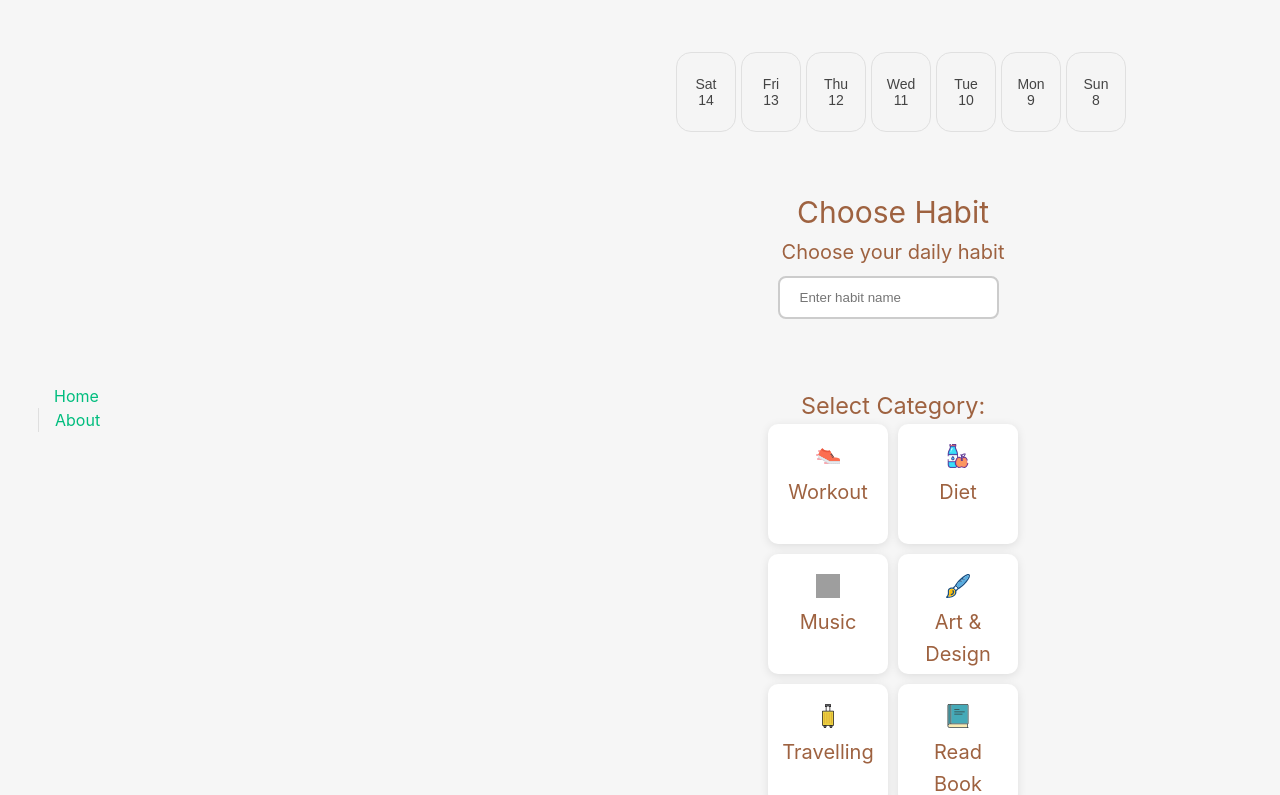
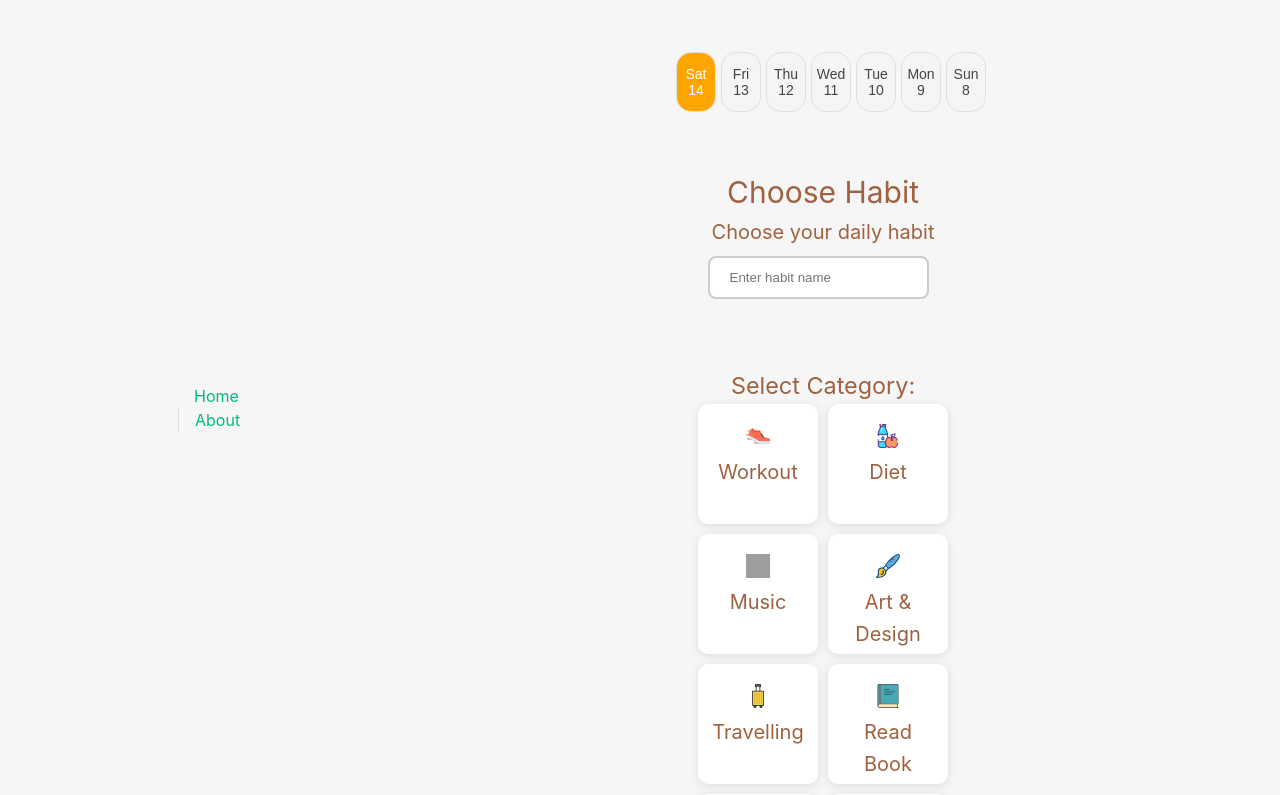
Before and after one commit to SeanMarkWD/HabitTrackerApp, a Vue app: page /day/1 in a window 1280 px wide. Before the commit this address led to /day/2024-09-14. Shown: the top 795 px of the page. Built offline with nearby package versions, Linux system fonts and the light colour scheme; grey boxes are pictures that could not be loaded.

Commit message:
final commit of what I have and going for the review

```diff
--- a/src/assets/main.css
+++ b/src/assets/main.css
@@ -137,8 +137,8 @@ a,
   align-items: center;
   justify-content: center;
   padding: 10px;
-  width: 60px;
-  height: 80px;
+  width: 40px;
+  height: 60px;
   border-radius: 15px;
   background-color: #f5f5f5; /* Light background for unselected */
   border: 1px solid #e0e0e0;
--- a/src/router/index.js
+++ b/src/router/index.js
@@ -1,6 +1,7 @@
 import { createRouter, createWebHistory } from 'vue-router';
 import MainView from '../views/MainView.vue';
 import HabitListView from '../views/HabitListView.vue';
+import AddHabitView from '../views/AddHabitView.vue';
 
 const router = createRouter({
   history: createWebHistory(import.meta.env.BASE_URL),
@@ -16,6 +17,11 @@ const router = createRouter({
         const today = new Date().toISOString().split('T')[0];
         return `/day/${today}`;
       },
+    },
+    {
+      path: '/add-habit',
+      name: 'AddHabit',
+      component: AddHabitView,
     },
     {
       path: '/manage-habits',
--- /dev/null
+++ b/src/views/AddHabitView.vue
@@ -0,0 +1,30 @@
+<script setup>
+import { useRouter } from 'vue-router';
+import AddHabitForm from '../components/AddHabitForm.vue';
+
+const router = useRouter();
+
+function onHabitAdded(habit) {
+  router.push('/');
+}
+</script>
+
+<template>
+  <div class="add-habit-view">
+    <h2>Add a New Habit</h2>
+    <AddHabitForm @habit-added="onHabitAdded" />
+  </div>
+</template>
+
+<style scoped>
+.add-habit-view {
+  display: flex;
+  flex-direction: column;
+  align-items: center;
+  padding: 20px;
+}
+
+h2 {
+  margin-bottom: 20px;
+}
+</style>
--- a/src/views/HabitListView.vue
+++ b/src/views/HabitListView.vue
@@ -25,10 +25,6 @@ function generatePast7Days() {
 }
 
 const past7Days = ref(generatePast7Days());
-
-function saveHabits() {
-  localStorage.setItem('habits', JSON.stringify(localHabits.value));
-}
 
 function saveHabitsToLocalStorage() {
   console.log('Saving habits to localStorage:', localHabits.value);
--- a/src/views/MainView.vue
+++ b/src/views/MainView.vue
@@ -1,28 +1,12 @@
 <script setup>
-import { ref, watch, onMounted } from 'vue';
+import { ref, watch } from 'vue';
 import { useRouter } from 'vue-router';
+import HabitItem from '../components/HabitItem.vue';
 import AddHabitForm from '../components/AddHabitForm.vue';
-import HabitItem from '../components/HabitItem.vue';
 
 const router = useRouter();
-
-onMounted(() => {
-  const today = new Date().toISOString().split('T')[0];
-  router.push(`/day/${today}`);
-});
-
 const date = ref(router.currentRoute.value.params.date);
-const habits = ref([]);
-console.log(date.value);
-
-watch(
-  () => router.currentRoute.value.params.date,
-  newDate => {
-    date.value = newDate;
-    loadHabits();
-  },
-  { immediate: true },
-);
+const today = new Date().toISOString().split('T')[0];
 
 function generatePast7Days() {
   const days = [];
@@ -36,9 +20,28 @@ function generatePast7Days() {
 
 const past7Days = ref(generatePast7Days());
 
+const habits = ref([]);
+
 function loadHabits() {
   const storedHabits = JSON.parse(localStorage.getItem(date.value)) || [];
   habits.value = storedHabits;
+}
+
+watch(
+  () => router.currentRoute.value.params.date,
+  newDate => {
+    date.value = newDate;
+    loadHabits();
+  },
+  { immediate: true },
+);
+
+function navigateToAddHabit() {
+  router.push('/add-habit');
+}
+
+function navigateToDay(day) {
+  router.push(`/day/${day}`);
 }
 
 function saveHabits(updatedHabits) {
@@ -49,17 +52,6 @@ function saveHabits(updatedHabits) {
 function addHabitToList(newHabit) {
   const updatedHabits = [...habits.value, newHabit];
   saveHabits(updatedHabits);
-}
-
-function updateHabitCompletion(habitName, isCompleted) {
-  const updatedHabits = habits.value.map(habit =>
-    habit.name === habitName ? { ...habit, isCompleted } : habit,
-  );
-  saveHabits(updatedHabits);
-}
-
-function navigateToDay(day) {
-  router.push(`/day/${day}`);
 }
 
 function navigateToManageHabits() {
@@ -86,7 +78,7 @@ loadHabits();
         <button
           v-for="day in past7Days"
           :key="day"
-          :class="{ 'selected-date': day === date }"
+          :class="{ 'selected-date': day === date, 'today-date': day === today }"
           @click="navigateToDay(day)"
         >
           <span class="day-name">{{ formatDayName(day) }}</span>
@@ -176,6 +168,16 @@ nav a:first-of-type {
   background-color: #0056b3;
 }
 
+.selected-date {
+  background-color: #007bff;
+  color: #fff;
+}
+
+.today-date {
+  background-color: #ffa500; /* Highlight today's date with orange */
+  color: #fff;
+}
+
 @media (width >= 1024px) {
   header {
     display: flex;
```
